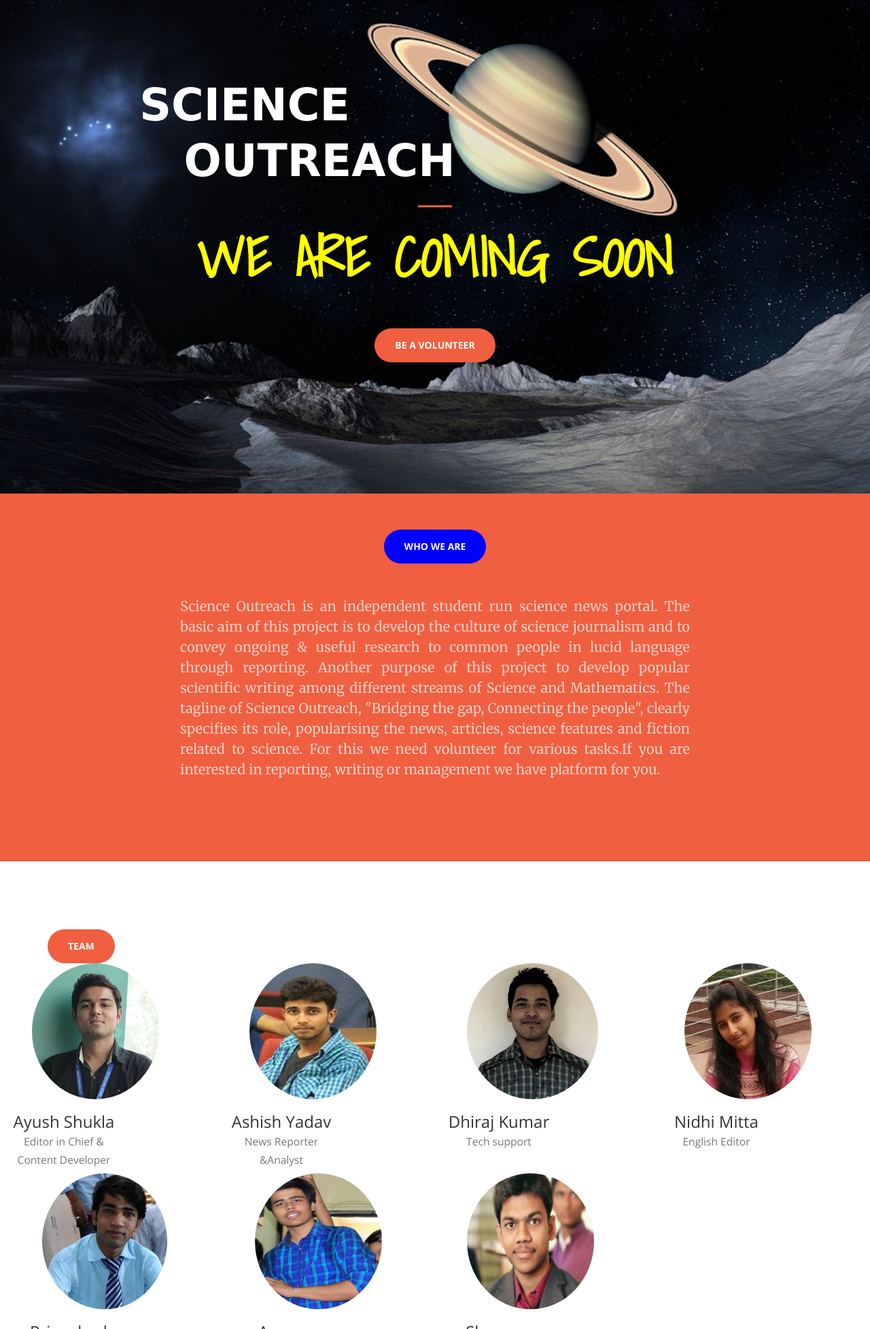
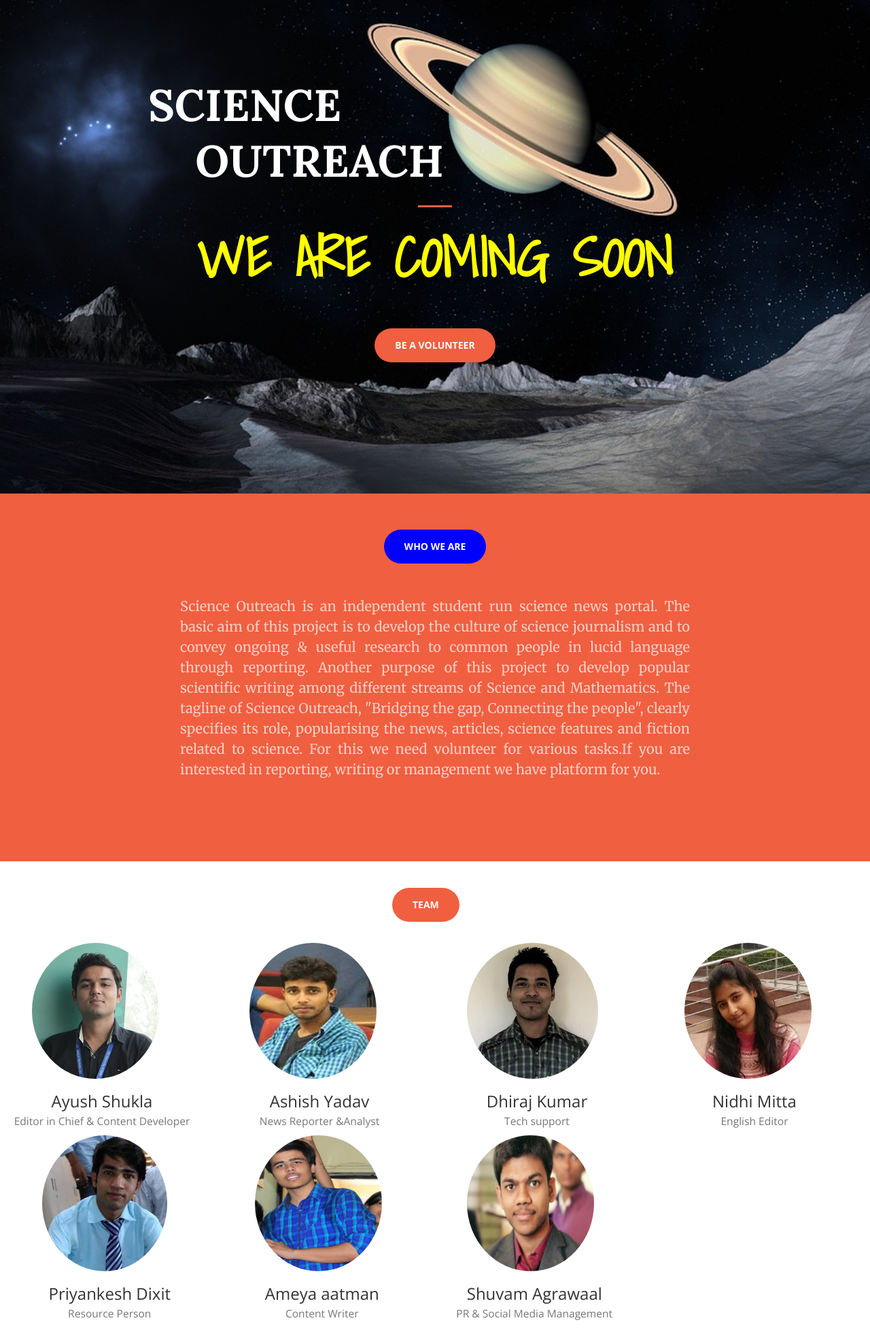
Before and after one commit to scienceoutreach/scienceoutreach.github.io, a website: page index.html in a window 1280 px wide. Shown: the part 74-2029 px from the top of the page at 68% size. Drawn offline with nearby package versions, Linux system fonts and the light colour scheme.

Commit message:
team image

```diff
--- a/css/custom.css
+++ b/css/custom.css
@@ -7,7 +7,7 @@
 #homeHeading{
 
 	margin-left:-560px;
-    font-family: cursive;
+    font-family: 'Lora', serif;
     font-size: 65px;
 }
 
@@ -15,7 +15,7 @@
 
 	margin-left: -340px;
 	margin-top: 10px;
-    font-family: cursive;
+    font-family: 'Lora', serif;
     font-size: 65px;
 }
 #about{
@@ -31,15 +31,21 @@
 	margin-top: -200px;
 }
 #team{
-	margin-left: 70px;
+margin-left: 577px;
+margin-top: -94px;
 }
 /*.col-lg-4{
 	width: 16.333333%;
 }*/
 #teampost{
-	margin-right: 132px;
+	margin-right: 20px;
 }
 #imagepos{
 
 	margin-left: 32px;
 }
+#team1{
+	margin-left: -238px;
+    margin-top: -118px;
+    margin-right: 139px;
+}
```
